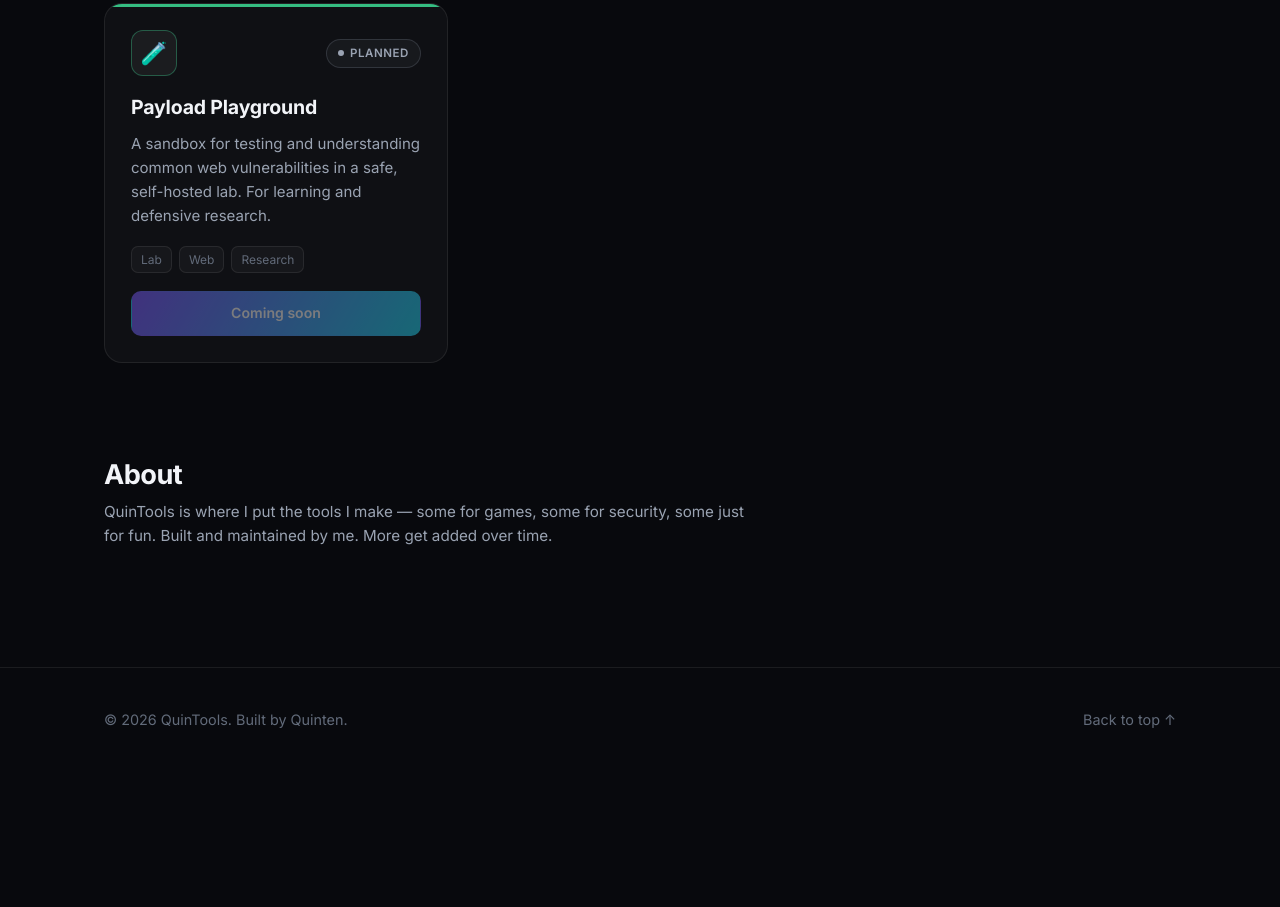
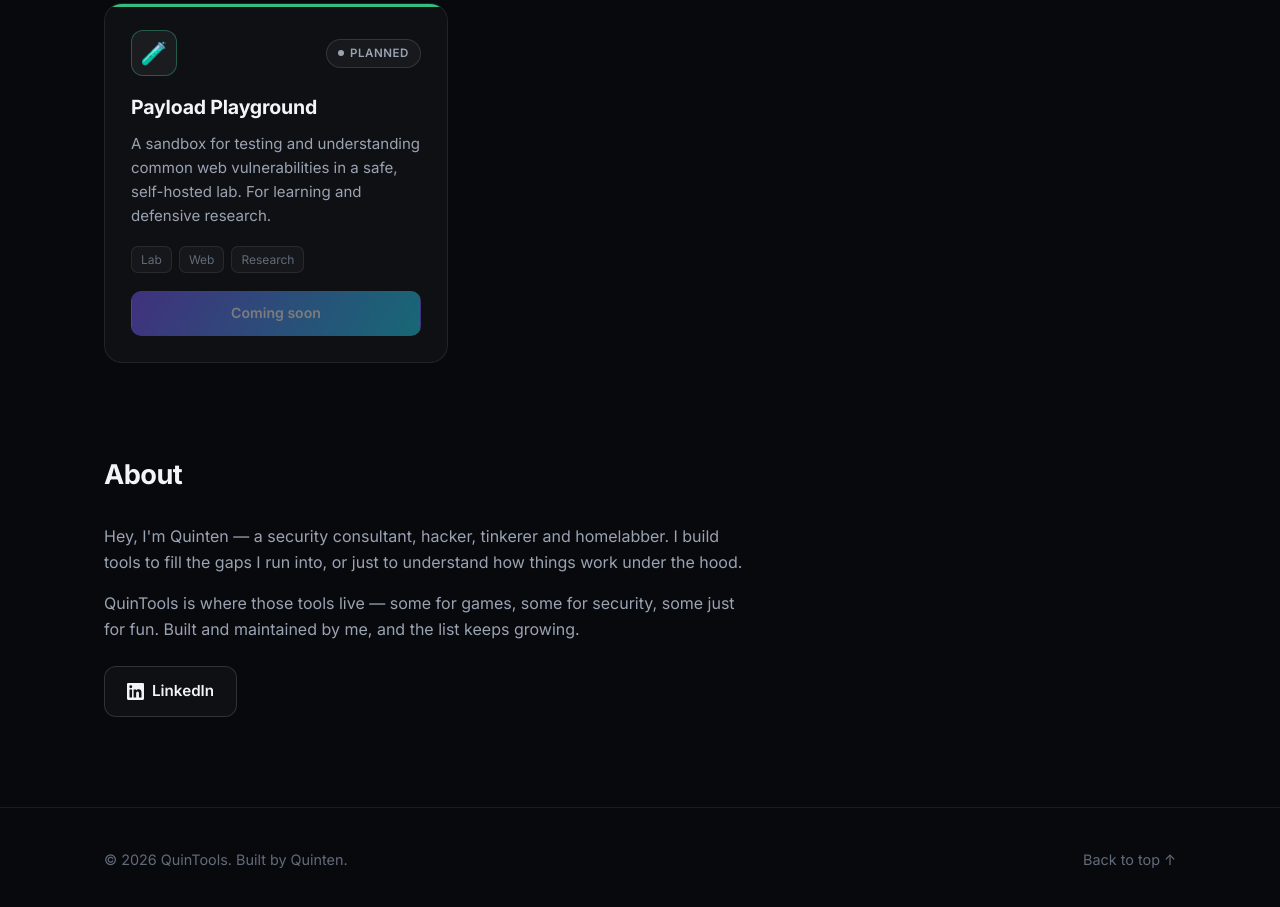
Before and after one commit to fyxtro/quintools-landing, a plain HTML site: page index.html in a window 1280 px wide. Shown: the part 1275-2182 px from the top of the page. Before the commit the page ends 2046 px from the top, so only its background shows below. Drawn offline with Linux system fonts and the light colour scheme.

Commit message:
Add About bio + LinkedIn link
Co-Authored-By: Claude Opus 4.8 (1M context) <noreply@anthropic.com>

```diff
--- a/index.html
+++ b/index.html
@@ -84,13 +84,24 @@
   <section class="tools-section" id="about" style="padding-top:0">
     <div class="wrap">
       <div class="section-head">
-        <div>
-          <h2>About</h2>
-          <p style="max-width:640px">
-            QuinTools is where I put the tools I make — some for games, some for
-            security, some just for fun. Built and maintained by me. More get
-            added over time.
-          </p>
+        <div><h2>About</h2></div>
+      </div>
+      <div class="about">
+        <p>
+          Hey, I'm Quinten — a security consultant, hacker, tinkerer and
+          homelabber. I build tools to fill the gaps I run into, or just to
+          understand how things work under the hood.
+        </p>
+        <p>
+          QuinTools is where those tools live — some for games, some for
+          security, some just for fun. Built and maintained by me, and the
+          list keeps growing.
+        </p>
+        <div class="about-links">
+          <a class="btn btn-ghost" href="https://www.linkedin.com/in/qvb/" target="_blank" rel="noopener">
+            <svg width="17" height="17" viewBox="0 0 24 24" fill="currentColor" aria-hidden="true"><path d="M20.45 20.45h-3.56v-5.57c0-1.33-.02-3.04-1.85-3.04-1.85 0-2.13 1.45-2.13 2.94v5.67H9.35V9h3.42v1.56h.05c.48-.9 1.64-1.85 3.37-1.85 3.6 0 4.27 2.37 4.27 5.46v6.28zM5.34 7.43a2.07 2.07 0 1 1 0-4.14 2.07 2.07 0 0 1 0 4.14zM7.12 20.45H3.56V9h3.56v11.45zM22.22 0H1.77C.79 0 0 .77 0 1.72v20.56C0 23.23.79 24 1.77 24h20.45c.98 0 1.78-.77 1.78-1.72V1.72C24 .77 23.2 0 22.22 0z"/></svg>
+            LinkedIn
+          </a>
         </div>
       </div>
     </div>
--- a/styles.css
+++ b/styles.css
@@ -334,6 +334,11 @@ a { color: inherit; text-decoration: none; }
 }
 .icon-btn:hover { color: var(--text); border-color: var(--border-2); background: rgba(255,255,255,0.06); }
 
+/* ---------------- About ---------------- */
+.about { max-width: 640px; }
+.about p { color: var(--muted); margin: 0 0 16px; }
+.about-links { display: flex; gap: 12px; flex-wrap: wrap; margin-top: 24px; }
+
 .empty {
   text-align: center; padding: 70px 20px; color: var(--faint);
   border: 1px dashed var(--border); border-radius: var(--radius);
```
